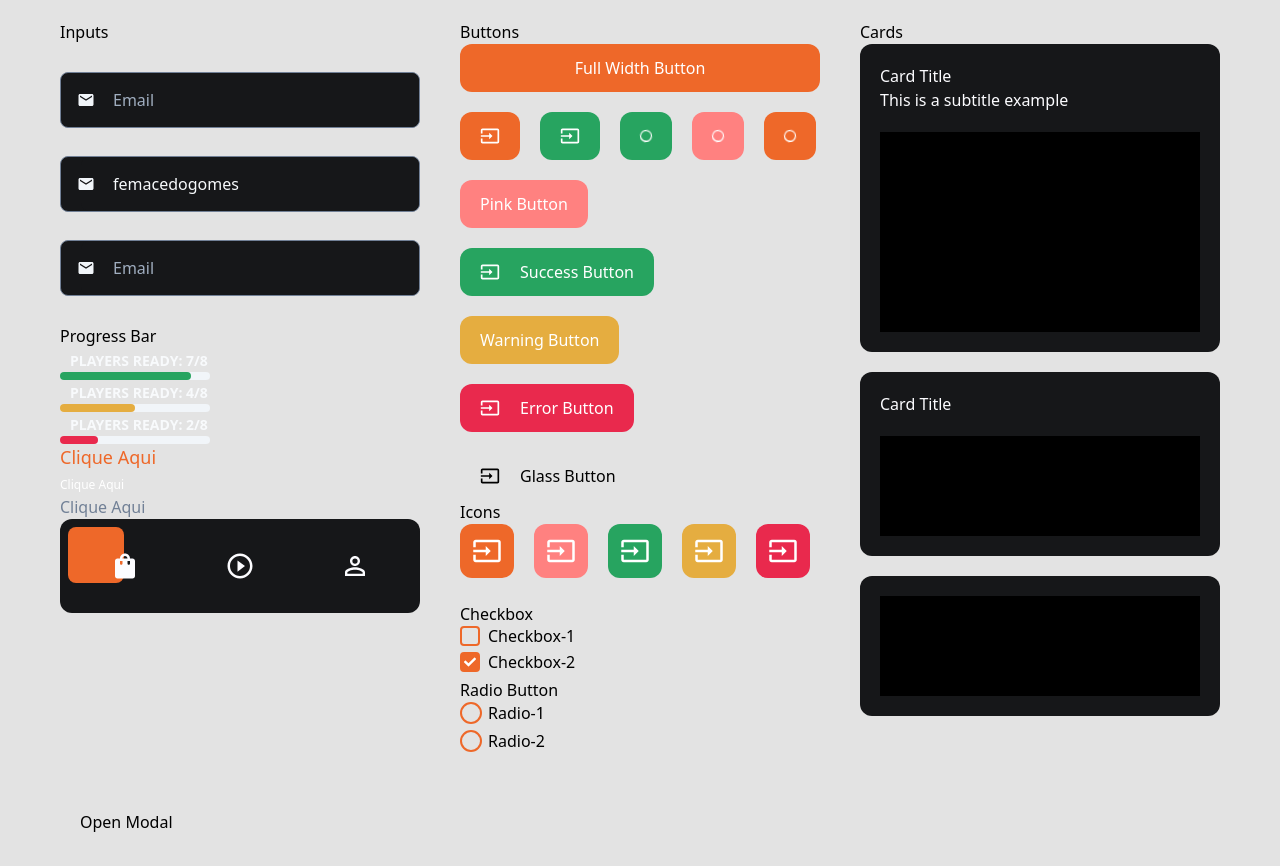
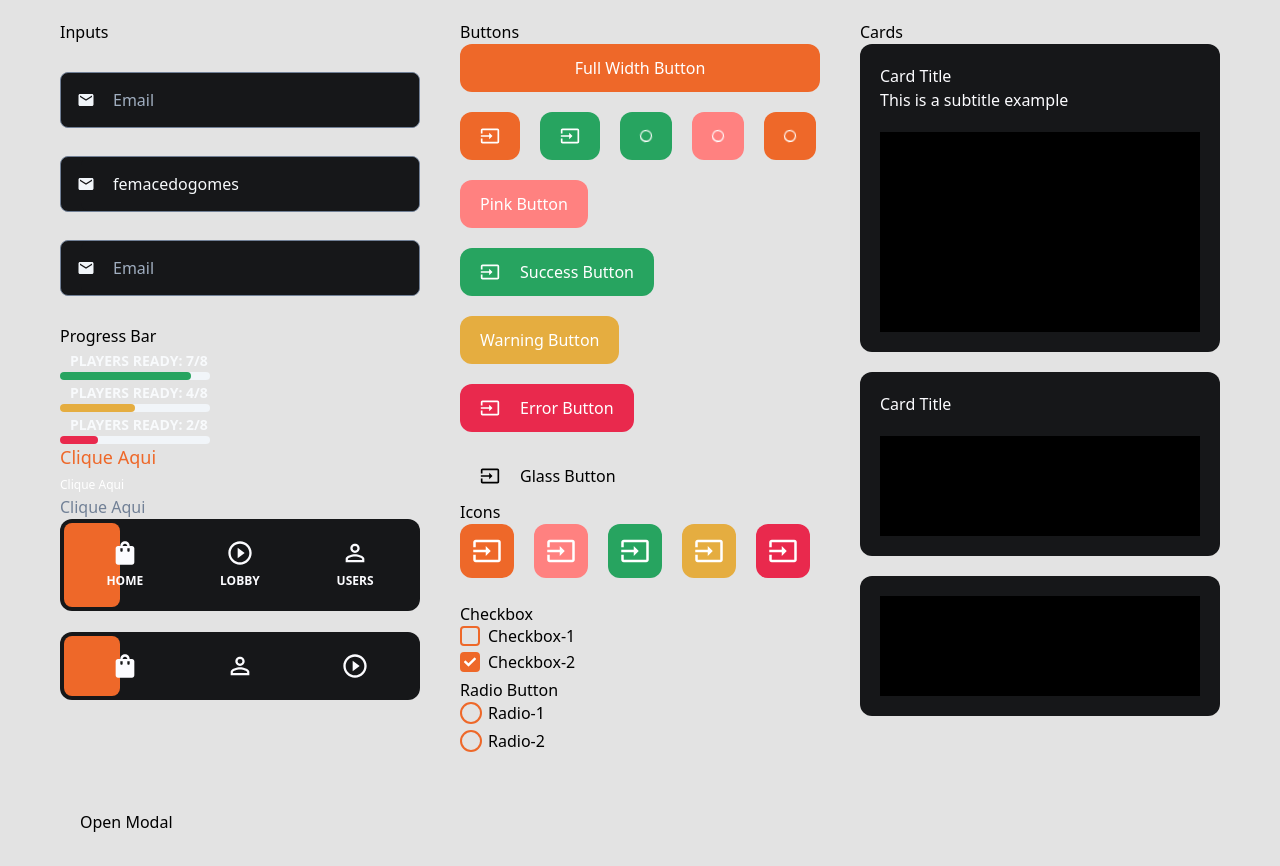
Before and after one commit to Agility-Creative-Solutions/scrummy-app, a Next.js app: page /design-system in a window 1280 px wide. Built offline with nearby package versions, Linux system fonts and the light colour scheme.

Commit message:
feat: improve icon and scroll

```diff
--- a/src/components/mols/ActionBar/index.tsx
+++ b/src/components/mols/ActionBar/index.tsx
@@ -1,11 +1,11 @@
 import { motion } from 'framer-motion';
 import { useState } from 'react';
 
-import { IconButton } from '@/components/atoms';
 import Card from '@/components/atoms/Card';
+import Icon from '@/components/atoms/Icon';
 
 export type ActionBarProps = {
-  actions?: [];
+  actions?: ActionType[];
   icon1?: string;
   icon2?: string;
   icon3?: string;
@@ -17,35 +17,18 @@ export type ActionBarProps = {
 type ActionType = {
   id: string;
   icon: string;
+  label?: string;
   onClick: (idx: number) => void;
 };
 
-const ActionBar: React.FC<ActionBarProps> = ({
-  actions = [
-    {
-      id: 'test1',
-      icon: 'MdShoppingBag',
-      onClick: () => console.log('icon1'),
-    },
-    {
-      id: 'test2',
-      icon: 'MdPlayCircleOutline',
-      onClick: () => console.log('icon1'),
-    },
-    {
-      id: 'test3',
-      icon: 'MdPersonOutline',
-      onClick: () => console.log('icon1'),
-    },
-  ],
-  buttonSize = 30,
-  iconSize,
-  color,
-}) => {
+const ActionBar: React.FC<ActionBarProps> = ({ actions, color }) => {
   const [itemActive, setItemActive] = useState(0);
 
+  if (!actions || !Array.isArray(actions) || actions.length === 0) {
+    return null;
+  }
+
   const childrenSelectorData: any = {};
-  const padding = 8;
   const gap = 24;
   const cardSize = 54;
 
@@ -58,33 +41,33 @@ const ActionBar: React.FC<ActionBarProps> = ({
     };
   }
 
-  if (!actions || !Array.isArray(actions) || actions.length === 0) {
-    return null;
-  }
-
   return (
-    <Card className="relative flex w-fit min-w-[220px] justify-around gap-x-6 rounded-xl p-2">
+    <Card className="relative flex min-h-[60px] w-fit min-w-[220px] justify-around gap-x-6 rounded-xl p-2">
       <motion.div
         animate={`variant${itemActive}`}
-        className="absolute top-2 h-14 w-14 rounded-lg bg-scrummyOrange-500"
-        style={{ left: padding }}
+        className="absolute top-1 h-[calc(100%-.5rem)] w-14 rounded-lg bg-scrummyOrange-500"
+        style={{ left: 4 }}
         transition={{ duration: 0.5 }}
         variants={childrenSelectorData}
       ></motion.div>
 
-      {actions.map(({ icon, onClick }: ActionType, idx) => {
+      {actions.map(({ icon, label, onClick }: ActionType, idx) => {
         return (
-          <motion.div className="relative flex" whileTap={{}} key={idx}>
-            <IconButton
-              icon={icon}
-              buttonSize={buttonSize}
-              iconSize={iconSize}
-              color={color}
-              onClick={() => {
-                setItemActive(idx);
-                onClick(idx);
-              }}
-            />
+          <motion.div
+            className="relative flex max-w-[70px] cursor-pointer flex-col items-center justify-center px-2"
+            whileTap={{}}
+            key={idx}
+            onClick={() => {
+              setItemActive(idx);
+              onClick(idx);
+            }}
+          >
+            <Icon iconName={icon} size="28" color={color} />
+            {label && (
+              <div>
+                <span className="text-xs font-bold uppercase">{label}</span>
+              </div>
+            )}
           </motion.div>
         );
       })}
--- a/src/pages/design-system.tsx
+++ b/src/pages/design-system.tsx
@@ -66,7 +66,48 @@ const DesignSystem = () => {
             title="Clique Aqui"
           />
           <div>
-            <ActionBar />
+            <ActionBar
+              actions={[
+                {
+                  id: 'test1',
+                  icon: 'MdShoppingBag',
+                  label: 'Home',
+                  onClick: () => console.log('icon1'),
+                },
+                {
+                  id: 'test2',
+                  icon: 'MdPlayCircleOutline',
+                  label: 'Lobby',
+                  onClick: () => console.log('icon1'),
+                },
+                {
+                  id: 'test3',
+                  icon: 'MdPersonOutline',
+                  label: 'Users',
+                  onClick: () => console.log('icon1'),
+                },
+              ]}
+            />
+            <hr style={{ marginTop: 20, opacity: 0 }} />
+            <ActionBar
+              actions={[
+                {
+                  id: 'test1',
+                  icon: 'MdShoppingBag',
+                  onClick: () => console.log('icon1'),
+                },
+                {
+                  id: 'test3',
+                  icon: 'MdPersonOutline',
+                  onClick: () => console.log('icon1'),
+                },
+                {
+                  id: 'test2',
+                  icon: 'MdPlayCircleOutline',
+                  onClick: () => console.log('icon1'),
+                },
+              ]}
+            />
           </div>
         </div>
         <div>
```
